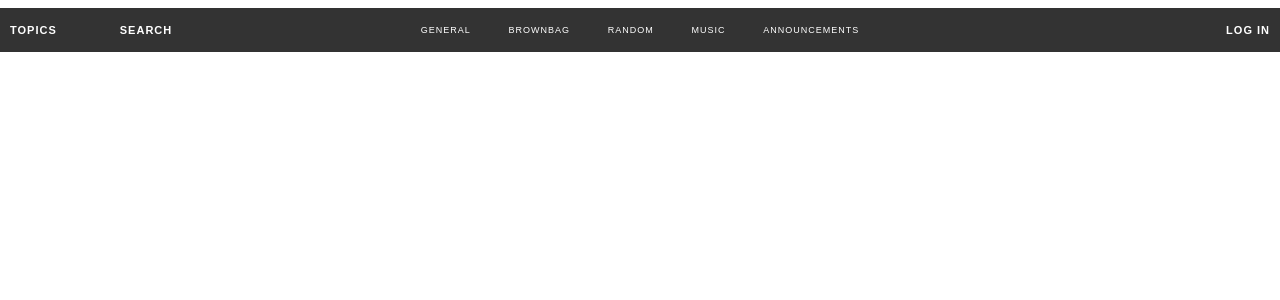
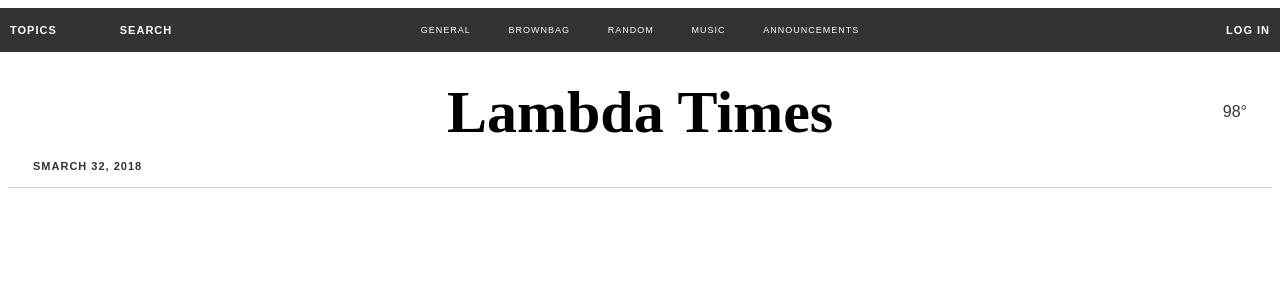
Before and after one commit to notdb/sveltetimes, a Svelte app in the folder sveltetimes/: page / in a window 1280 px wide. Shown: the top 300 px of the page. Built offline with nearby package versions, Linux system fonts and the light colour scheme.

Commit message:
add header component

```diff
--- a/sveltetimes/src/App.svelte
+++ b/sveltetimes/src/App.svelte
@@ -1,6 +1,7 @@
 <script>
 	export let name;
 	import TopBar from "./components/TopBar.svelte";
+	import Header from "./components/Header.svelte";
 </script>
 
 <style>
@@ -17,4 +18,5 @@
 
 <div class="main">
 <TopBar />
+<Header />
 </div>
--- /dev/null
+++ b/sveltetimes/src/components/Header.svelte
@@ -0,0 +1,60 @@
+<script>
+</script>
+
+<style>
+
+.header1 {
+ display: flex;
+  justify-content: space-between;
+  align-items: center;
+  flex-direction: row;
+  background-color: #fff;
+  border-bottom: 1px solid lightgrey;
+  width: 100%;
+  height: 120px;
+  margin-top: 44px;
+  padding-bottom: 15px;
+}
+
+.header1 h1 {
+  font-size: 60px;
+  font-family: Didot, serif;
+  font-weight: bold;
+  flex: 8;
+  text-align: center;
+  color: #000;
+}
+
+
+.sdate {
+  align-self: flex-end;
+  font-size: 11px;
+  font-weight: bold;
+  letter-spacing: 1px;
+
+  margin-left: 25px;
+  flex: 1;
+}
+
+
+.stemp {
+  text-align: right;
+  margin-right: 25px;
+  flex: 1;
+}
+
+</style>
+
+<div class="header1">
+
+<div class="sdate">
+SMARCH 32, 2018
+</div>
+
+<h1>Lambda Times</h1>
+
+<div class="stemp">
+98°
+</div>
+
+</div>
```
